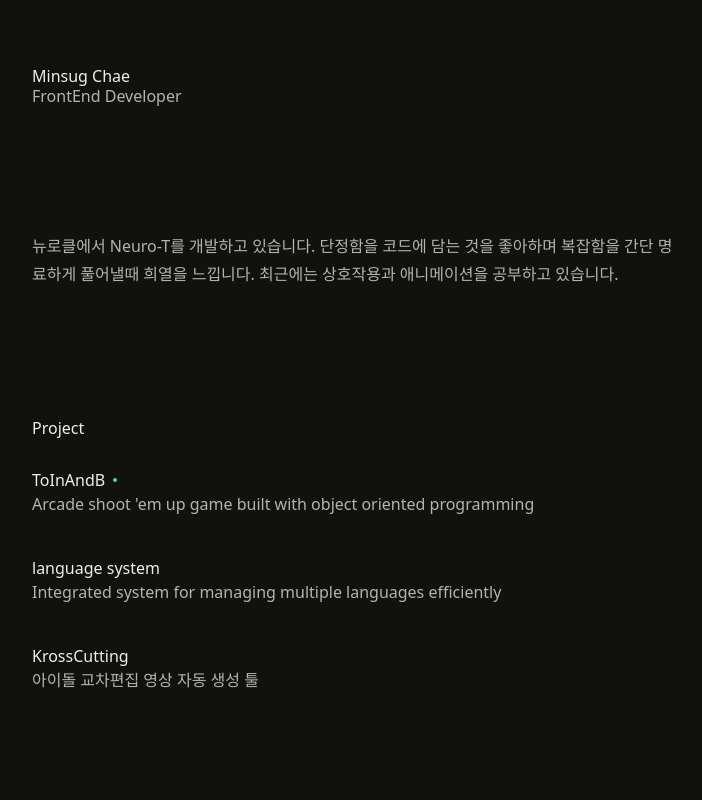
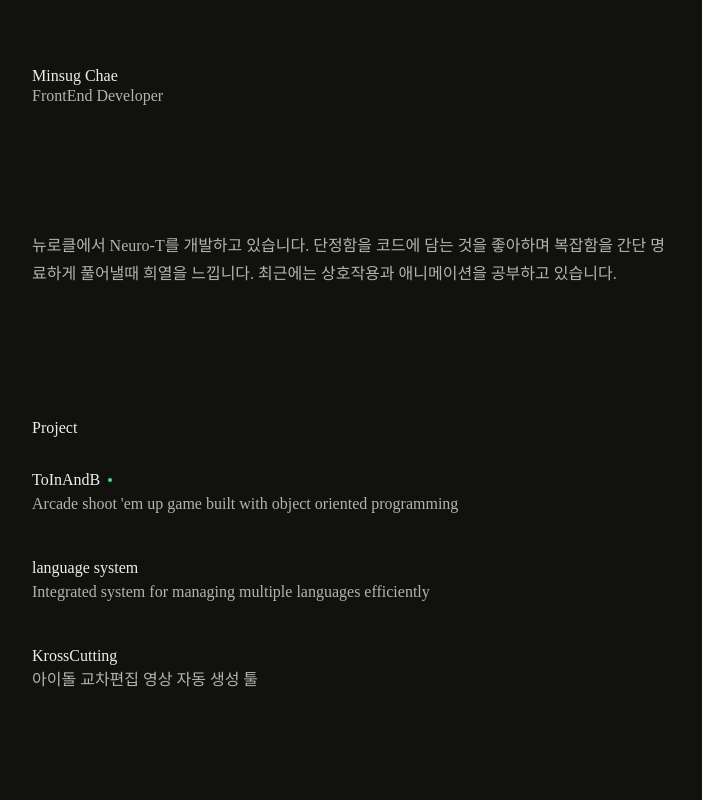
Before and after one commit to sht02048/minsug.me, an Astro site: page / in a window 1280 px wide. Shown: the top 800 px of the page, without its empty margins (286-988 px from the left). Built offline with nearby package versions, Linux system fonts and the light colour scheme; Astro itself is replaced by a stand-in of ours; some packages are replaced by stand-ins of ours; a web font is replaced by a local one.

Commit message:
💄 Font 적용

```diff
--- a/src/layouts/Layout.astro
+++ b/src/layouts/Layout.astro
@@ -1,3 +1,7 @@
+---
+import "../style/global.css";
+---
+
 <!doctype html>
 <html lang="en" class="m-0 w-full h-full">
   <head>
--- /dev/null
+++ b/src/style/global.css
@@ -0,0 +1,60 @@
+@font-face {
+  font-family: "Pretendard";
+  src: url("/fonts/pretendard/Pretendard-Thin.woff") format("woff");
+  font-weight: 100;
+  font-style: normal;
+  font-display: swap;
+}
+
+@font-face {
+  font-family: "Pretendard";
+  src: url("/fonts/pretendard/Pretendard-Light.woff") format("woff");
+  font-weight: 300;
+  font-style: normal;
+  font-display: swap;
+}
+
+@font-face {
+  font-family: "Pretendard";
+  src: url("/fonts/pretendard/Pretendard-Regular.woff") format("woff");
+  font-weight: 400;
+  font-style: normal;
+  font-display: swap;
+}
+
+@font-face {
+  font-family: "Pretendard";
+  src: url("/fonts/pretendard/Pretendard-Medium.woff") format("woff");
+  font-weight: 500;
+  font-style: normal;
+  font-display: swap;
+}
+
+@font-face {
+  font-family: "Pretendard";
+  src: url("/fonts/pretendard/Pretendard-Bold.woff") format("woff");
+  font-weight: 700;
+  font-style: normal;
+  font-display: swap;
+}
+
+@font-face {
+  font-family: "Pretendard";
+  src: url("/fonts/pretendard/Pretendard-ExtraBold.woff") format("woff");
+  font-weight: 800;
+  font-style: normal;
+  font-display: swap;
+}
+
+@font-face {
+  font-family: "Pretendard";
+  src: url("/fonts/pretendard/Pretendard-Black.woff") format("woff");
+  font-weight: 900;
+  font-style: normal;
+  font-display: swap;
+}
+
+body {
+  font-family: "Pretendard";
+  font-weight: 400;
+}
```
